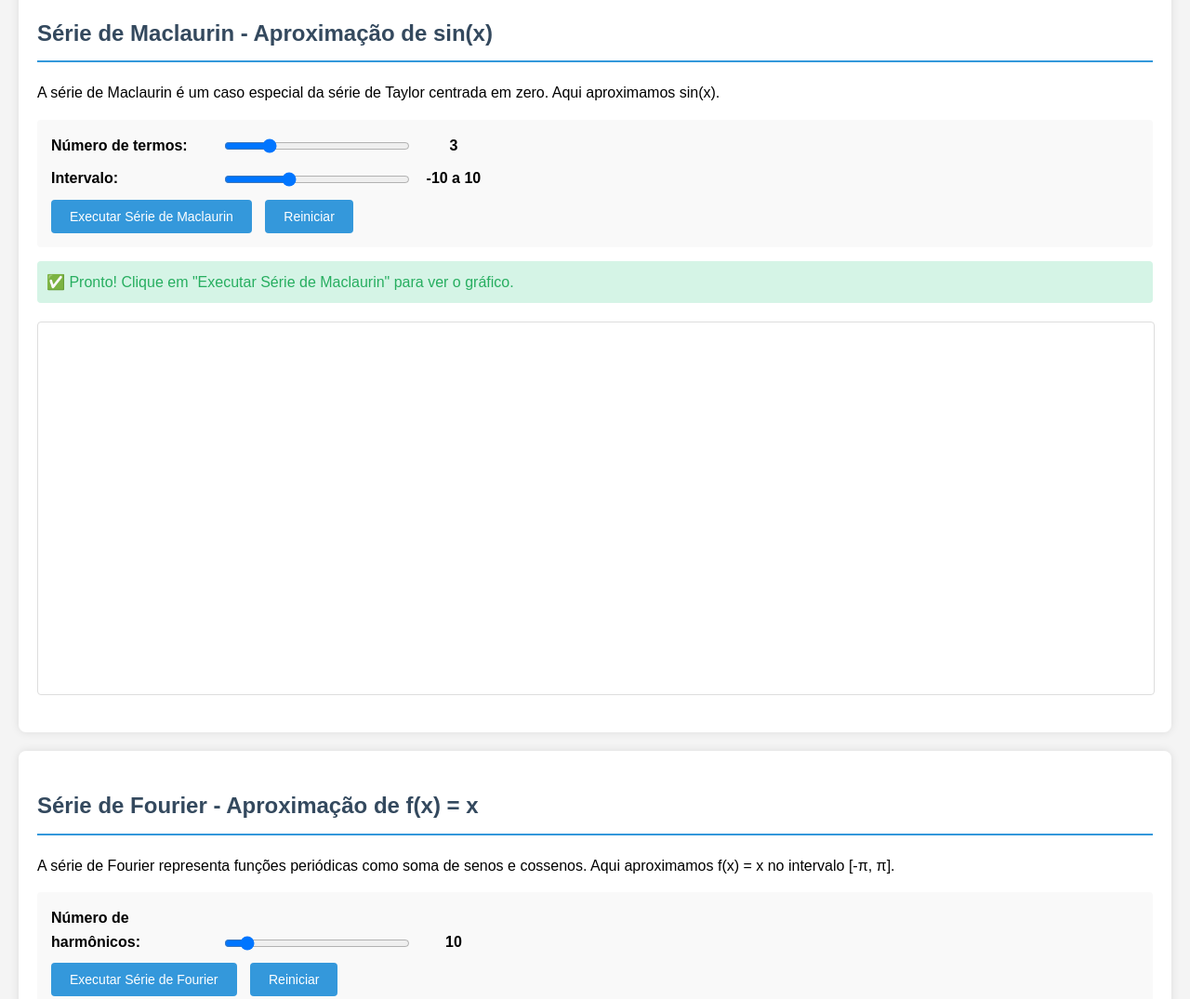
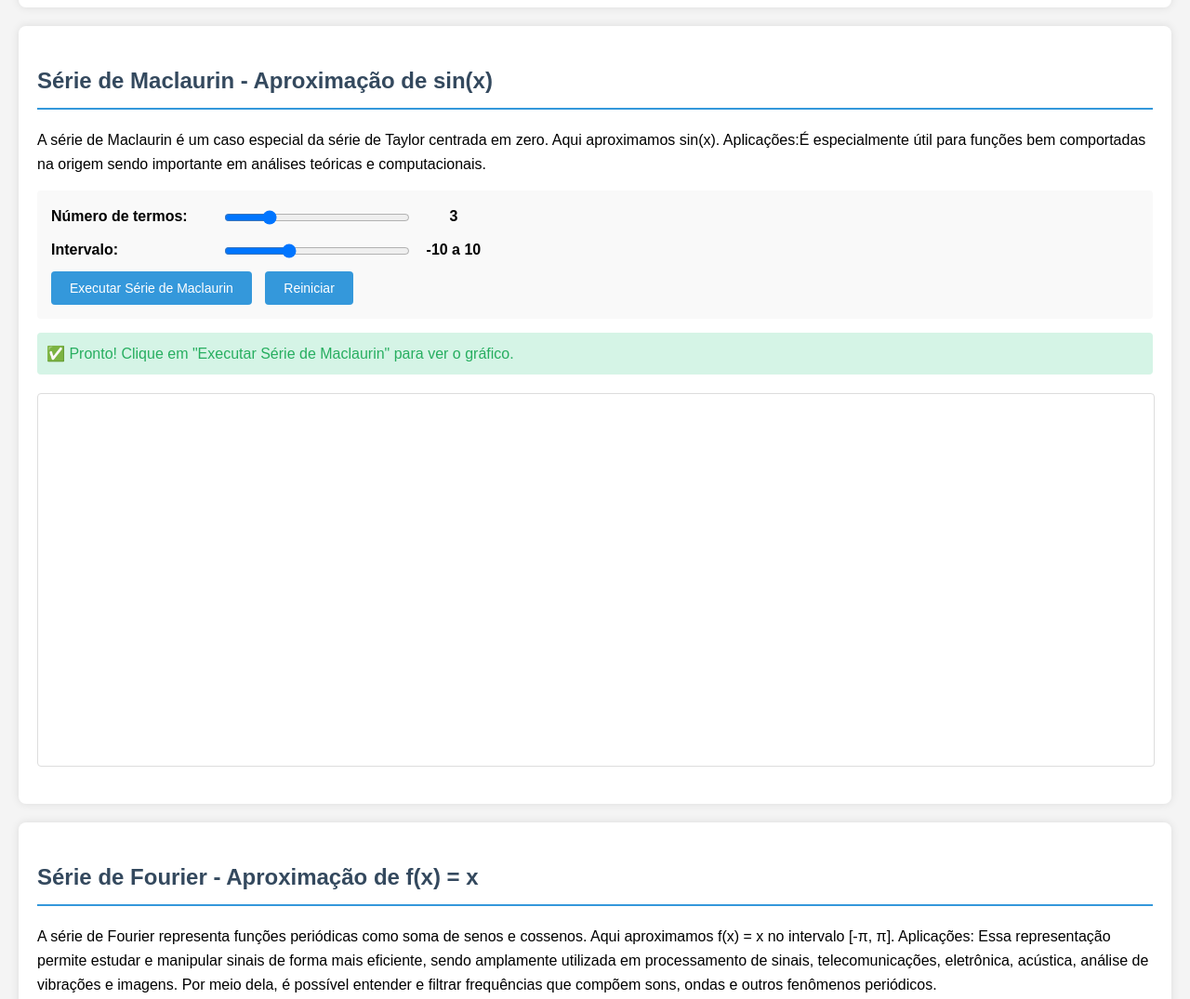
Before and after one commit to thiagoleite77/SiteN1Calculo, a plain HTML site: page index.html in a window 1280 px wide. Shown: the part 1040-2115 px from the top of the page at 93% size. Drawn offline with nearby package versions, Linux system fonts and the light colour scheme.

Commit message:
Enhance descriptions for series approximations
Updated paragraphs with additional applications and explanations for Taylor, Maclaurin, and Fourier series.

```diff
--- a/index.html
+++ b/index.html
@@ -105,7 +105,7 @@
   <!-- Série de Taylor -->
   <section>
     <h2>Série de Taylor - Aproximação de ln(x)</h2>
-    <p>A série de Taylor aproxima funções usando polinômios baseados nas derivadas em um ponto específico. Aqui aproximamos ln(x) em torno de x = 1.</p>
+    <p>A série de Taylor aproxima funções usando polinômios baseados nas derivadas em um ponto específico. Aqui aproximamos ln(x) em torno de x = 1.Aplicações:Essa técnica permite representar funções complicadas de maneira mais simples, facilitando cálculos, simulações e previsões em diversas áreas, como física, engenharia e matemática aplicada. </p>
 
     <div class="controls">
       <div class="control-group">
@@ -136,7 +136,7 @@
   <!-- Série de Maclaurin -->
   <section>
     <h2>Série de Maclaurin - Aproximação de sin(x)</h2>
-    <p>A série de Maclaurin é um caso especial da série de Taylor centrada em zero. Aqui aproximamos sin(x).</p>
+    <p>A série de Maclaurin é um caso especial da série de Taylor centrada em zero. Aqui aproximamos sin(x). Aplicações:É especialmente útil para funções bem comportadas na origem sendo importante em análises teóricas e computacionais.</p>
 
     <div class="controls">
       <div class="control-group">
@@ -162,7 +162,7 @@
   <!-- Série de Fourier -->
   <section>
     <h2>Série de Fourier - Aproximação de f(x) = x</h2>
-    <p>A série de Fourier representa funções periódicas como soma de senos e cossenos. Aqui aproximamos f(x) = x no intervalo [-π, π].</p>
+    <p>A série de Fourier representa funções periódicas como soma de senos e cossenos. Aqui aproximamos f(x) = x no intervalo [-π, π]. Aplicações: Essa representação permite estudar e manipular sinais de forma mais eficiente, sendo amplamente utilizada em processamento de sinais, telecomunicações, eletrônica, acústica, análise de vibrações e imagens. Por meio dela, é possível entender e filtrar frequências que compõem sons, ondas e outros fenômenos periódicos.</p>
 
     <div class="controls">
       <div class="control-group">
```
